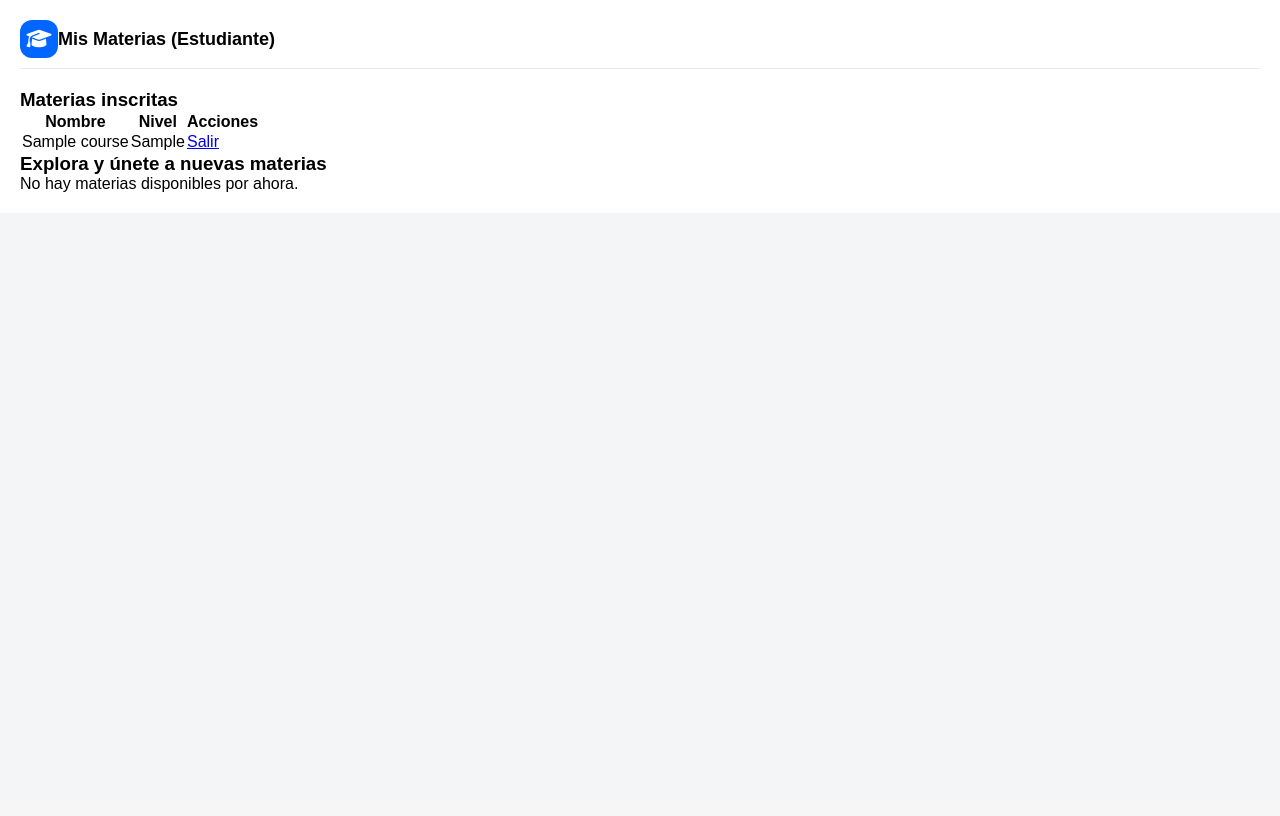
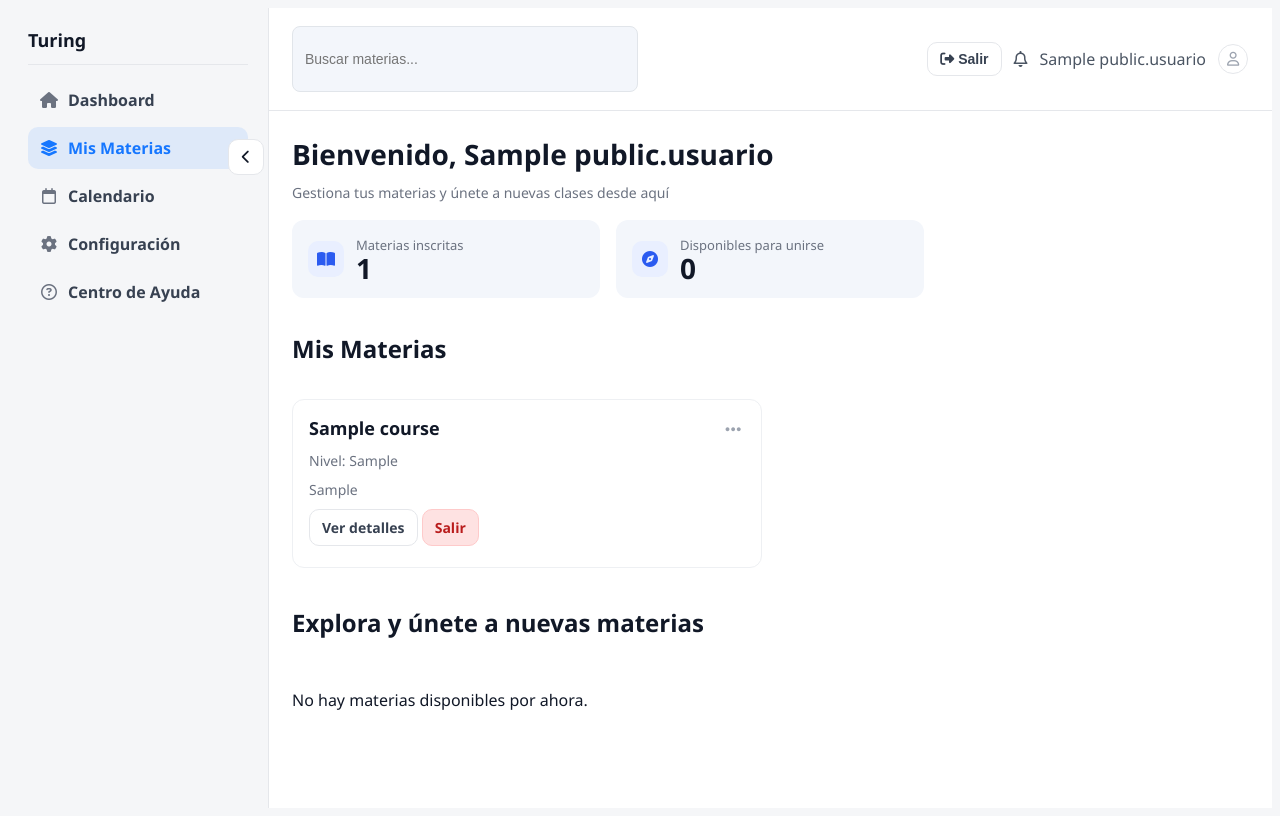
Before and after one commit to SebasHM1/Turing-Tutor-IA, a Django app: page /courses/student/my/ in a window 1280 px wide. Before the commit the page ends 192 px from the top, so only its background shows below. Run offline with Django 5.2, Linux system fonts and the light colour scheme; a user stored in the database is signed in; tables that the repository leaves empty hold one stand-in row (values such as "Sample post").

Commit message:
feat: finish screen of Student

```diff
--- a/src/turing/courses/templates/my_student_courses.html
+++ b/src/turing/courses/templates/my_student_courses.html
@@ -6,70 +6,150 @@
     <meta charset="UTF-8">
     <meta name="viewport" content="width=device-width, initial-scale=1.0">
     <title>Mis Materias</title>
-    <link rel="stylesheet" href="{% static 'css/chatbot_styles.css' %}">
-    <link rel="stylesheet" href="{% static 'css/courses_styles.css' %}">
+    <link rel="stylesheet" href="{% static 'css/dashboard.css' %}">
     <link rel="stylesheet" href="https://cdnjs.cloudflare.com/ajax/libs/font-awesome/6.4.0/css/all.min.css">
 </head>
 
-<body>
-    <div class="main-chat">
-        <div class="chat-header">
-            <div class="avatar">
-                <div class="logo"><i class="fa-solid fa-graduation-cap"></i></div>
+<body class="dashboard">
+    <div class="page">
+        <!-- Sidebar -->
+        <aside class="sidebar">
+            <a href="/chatbot/" class="brand-title brand-link">Turing</a>
+            <hr class="sidebar-divider">
+            <ul class="nav-links">
+                <li><a href="#"><i class="fa-solid fa-house"></i> Dashboard</a></li>
+                <li><a class="active" href="{% url 'courses:my_student_courses' %}">
+                        <i class="fa-solid fa-layer-group"></i> Mis Materias
+                    </a></li>
+                <li><a href="#"><i class="fa-regular fa-calendar"></i> Calendario</a></li>
+                <li><a href="#"><i class="fa-solid fa-gear"></i> Configuración</a></li>
+                <li><a href="#"><i class="fa-regular fa-circle-question"></i> Centro de Ayuda</a></li>
+            </ul>
+        </aside>
+
+        <!-- Columna principal -->
+        <main>
+            <!-- Topbar -->
+            <div class="topbar">
+                <div class="topbar-inner">
+                    <div class="search">
+                        <input type="text" placeholder="Buscar materias...">
                     </div>
-            <div class="bot-details">
-                <h2>Mis Materias (Estudiante)</h2>
+
+                    <!-- logout oculto -->
+                    <form id="logout-form" method="post" action="{% url 'logout' %}" class="logout-form">
+                        {% csrf_token %}
+                    </form>
+
+                    <div class="topbar-user">
+                        <button type="button" class="btn btn-ghost small js-logout">
+                            <i class="fa-solid fa-right-from-bracket"></i> Salir
+                        </button>
+                        <i class="fa-regular fa-bell bell"></i>
+                        <span>{{ user.name }}</span>
+                        <div class="avatar-circle">
+                            {% if user.profile.avatar_url %}
+                            <img src="{{ user.profile.avatar_url }}" alt="Avatar">
+                            {% else %}
+                            <i class="fa-regular fa-user"></i>
+                            {% endif %}
+                        </div>
+                    </div>
                 </div>
             </div>
 
-        <h3>Materias inscritas</h3>
-        {% if courses %}
-        <table class="course-table">
-            <thead>
-                <tr>
-                    <th>Nombre</th>
-                    <th>Nivel</th>
-                    <th>Acciones</th>
-                </tr>
-            </thead>
-            <tbody>
+            <!-- Contenido -->
+            <div class="content">
+                <div class="container">
+                    <!-- Bienvenida -->
+                    <div class="welcome">
+                        <div class="welcome-head place-back">
+                            <button type="button" class="btn-back js-back" aria-label="Volver atrás">
+                                <i class="fa-solid fa-chevron-left"></i>
+                            </button>
+                            <h1>Bienvenido, {{ user.name }}</h1>
+                        </div>
+                        <p class="welcome-sub">Gestiona tus materias y únete a nuevas clases desde aquí</p>
+                    </div>
+
+                    <!-- KPIs -->
+                    <div class="kpis">
+                        <div class="kpi card">
+                            <div class="icon"><i class="fa-solid fa-book-open"></i></div>
+                            <div>
+                                <div class="label">Materias inscritas</div>
+                                <div class="value">{{ courses|length }}</div>
+                            </div>
+                        </div>
+                        <div class="kpi card">
+                            <div class="icon"><i class="fa-solid fa-compass"></i></div>
+                            <div>
+                                <div class="label">Disponibles para unirse</div>
+                                <div class="value">{{ other_courses|length }}</div>
+                            </div>
+                        </div>
+                    </div>
+
+                    <!-- Materias inscritas -->
+                    <div class="header-row">
+                        <h2>Mis Materias</h2>
+                    </div>
+
+                    <div class="courses-grid">
                         {% for c in courses %}
-                <tr>
-                    <td>{{ c.name }}</td>
-                    <td>{{ c.level }}</td>
-                    <td><a href="{% url 'courses:student_leave' c.id %}" class="btn btn-leave">Salir</a></td>
-                </tr>
+                        <article class="course-card card">
+                            <div class="card-header">
+                                <h3>{{ c.name }}</h3>
+                                <button class="icon-button" type="button" title="Opciones">
+                                    <i class="fa-solid fa-ellipsis"></i>
+                                </button>
+                            </div>
+                            <div class="course-meta muted">Nivel: {{ c.level }}</div>
+                            {% if c.schedule %}<div class="course-meta muted">{{ c.schedule }}</div>{% endif %}
+                            <div class="course-actions">
+                                <a href="#" class="btn btn-secondary">Ver detalles</a>
+                                <a href="{% url 'courses:student_leave' c.id %}" class="btn btn-danger-soft">Salir</a>
+                            </div>
+                        </article>
+                        {% empty %}
+                        <p>No estás inscrito en ninguna materia.</p>
                         {% endfor %}
-            </tbody>
-        </table>
-        {% else %}
-        <p>Aún no estás inscrito en ninguna materia.</p>
-        {% endif %}
+                    </div>
 
-        <h3 class="mt-30">Explora y únete a nuevas materias</h3>
-        {% if other_courses %}
-        <table class="course-table">
-            <thead>
-                <tr>
-                    <th>Nombre</th>
-                    <th>Nivel</th>
-                    <th>Acciones</th>
-                </tr>
-            </thead>
-            <tbody>
+                    <!-- Explorar y unirse -->
+                    <div class="header-row" style="margin-top:18px">
+                        <h2>Explora y únete a nuevas materias</h2>
+                    </div>
+
+                    <div class="courses-grid">
                         {% for c in other_courses %}
-                <tr>
-                    <td>{{ c.name }}</td>
-                    <td>{{ c.level }}</td>
-                    <td><a href="{% url 'courses:student_join' c.id %}" class="btn btn-join">Unirse</a></td>
-                </tr>
+                        <article class="course-card card">
+                            <div class="card-header">
+                                <h3>{{ c.name }}</h3>
+                                <button class="icon-button" type="button" title="Opciones">
+                                    <i class="fa-solid fa-ellipsis"></i>
+                                </button>
+                            </div>
+                            <div class="course-meta muted">Nivel: {{ c.level }}</div>
+                            {% if c.schedule %}<div class="course-meta muted">{{ c.schedule }}</div>{% endif %}
+                            <div class="course-actions">
+                                <a href="#" class="btn btn-outline">Ver detalles</a>
+                                <a href="{% url 'courses:student_join' c.id %}" class="btn btn-primary">
+                                    <i class="fa-solid fa-right-to-bracket"></i> Unirse
+                                </a>
+                            </div>
+                        </article>
+                        {% empty %}
+                        <p>No hay materias disponibles por ahora.</p>
                         {% endfor %}
-            </tbody>
-        </table>
-        {% else %}
-        <p>No hay materias disponibles por ahora.</p>
-        {% endif %}
                     </div>
+
+                </div>
+            </div>
+        </main>
+    </div>
+
+    <script src="{% static 'js/ui.js' %}"></script>
 </body>
 
 </html>
--- a/src/turing/static/css/dashboard.css
+++ b/src/turing/static/css/dashboard.css
@@ -44,6 +44,65 @@ body.dashboard {
     background: var(--bg-sidebar);
     padding: 20px;
 }
+
+/* Sidebar mejorado */
+.sidebar-divider {
+    border: 0;
+    border-top: 1px solid var(--border);
+    margin: 12px 0 14px 0;
+}
+
+.sidebar .nav-links {
+    list-style: none;
+    padding: 0;
+    margin: 0;
+    display: grid;
+    gap: 6px;
+}
+
+.sidebar .nav-links li a,
+.sidebar .nav-links li a:visited {
+    display: flex;
+    align-items: center;
+    gap: 10px;
+    padding: 10px 12px;
+    border-radius: 10px;
+    text-decoration: none;
+    font-weight: 600;
+    color: #374151;
+}
+
+.sidebar .nav-links li a i {
+    width: 18px;
+    min-width: 18px;
+    text-align: center;
+    color: #6B7280;
+}
+
+.sidebar .nav-links li a:hover {
+    background: var(--bg-tile);
+}
+
+.sidebar .nav-links li a.active {
+    background: rgba(22, 119, 255, .10);
+    color: var(--primary);
+}
+
+.sidebar .nav-links li a.active i {
+    color: var(--primary);
+}
+
+/* Ancho del buscador en topbar acorde al diseño */
+.search {
+    width: 560px;
+    max-width: 60vw;
+}
+
+.search input {
+    height: 48px;
+    font-size: 15px;
+}
+
 
 .brand-title {
     font-weight: 700;
@@ -354,6 +413,17 @@ main {
     border: 1px solid #FECACA;
 }
 
+.brand-link {
+    text-decoration: none;
+    color: inherit;
+    cursor: pointer;
+}
+
+.brand-link:hover {
+    opacity: .9;
+}
+
+
 /* Ripple */
 .ripple {
     position: absolute;
```
Lines whose indentation alone changed are shown as unchanged.
